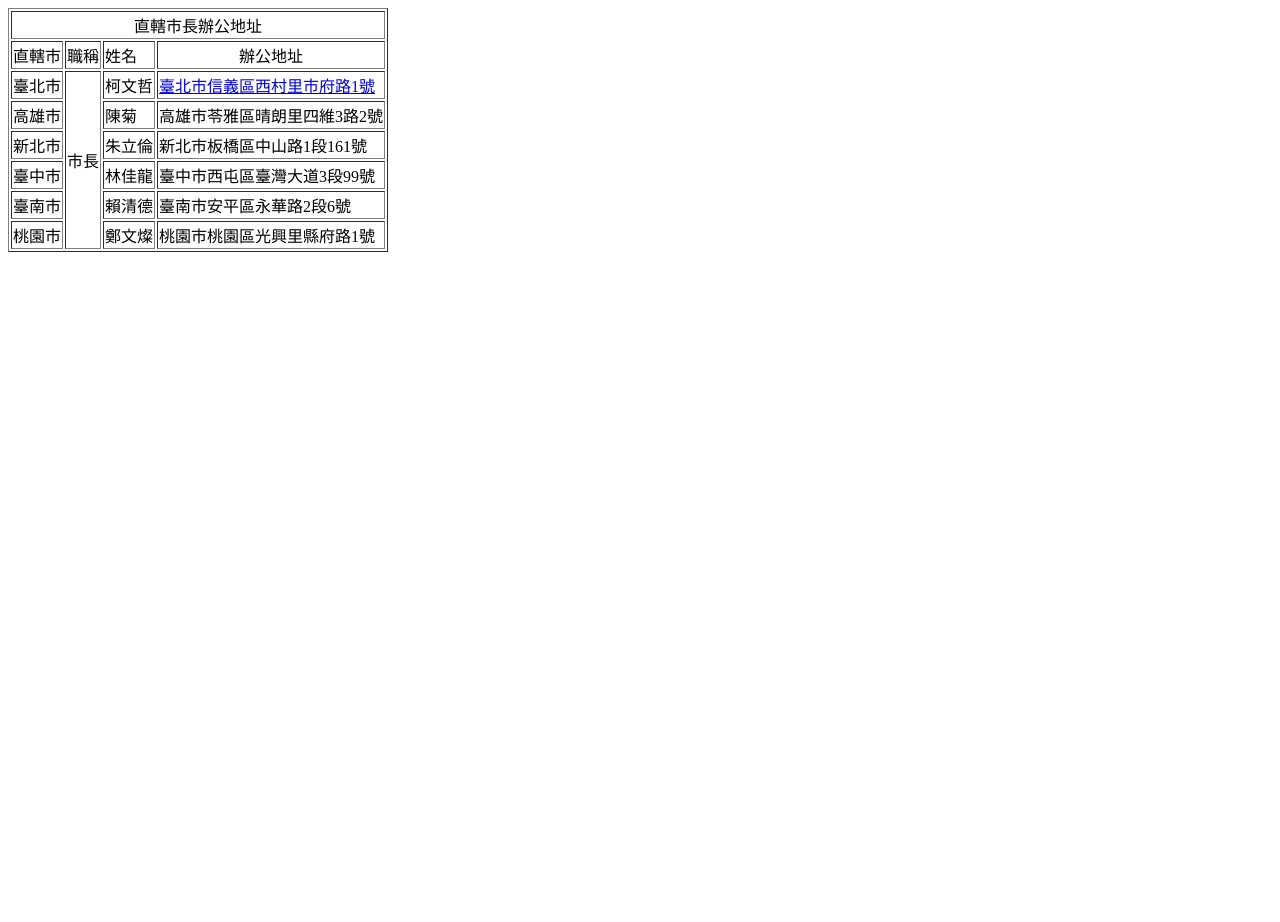
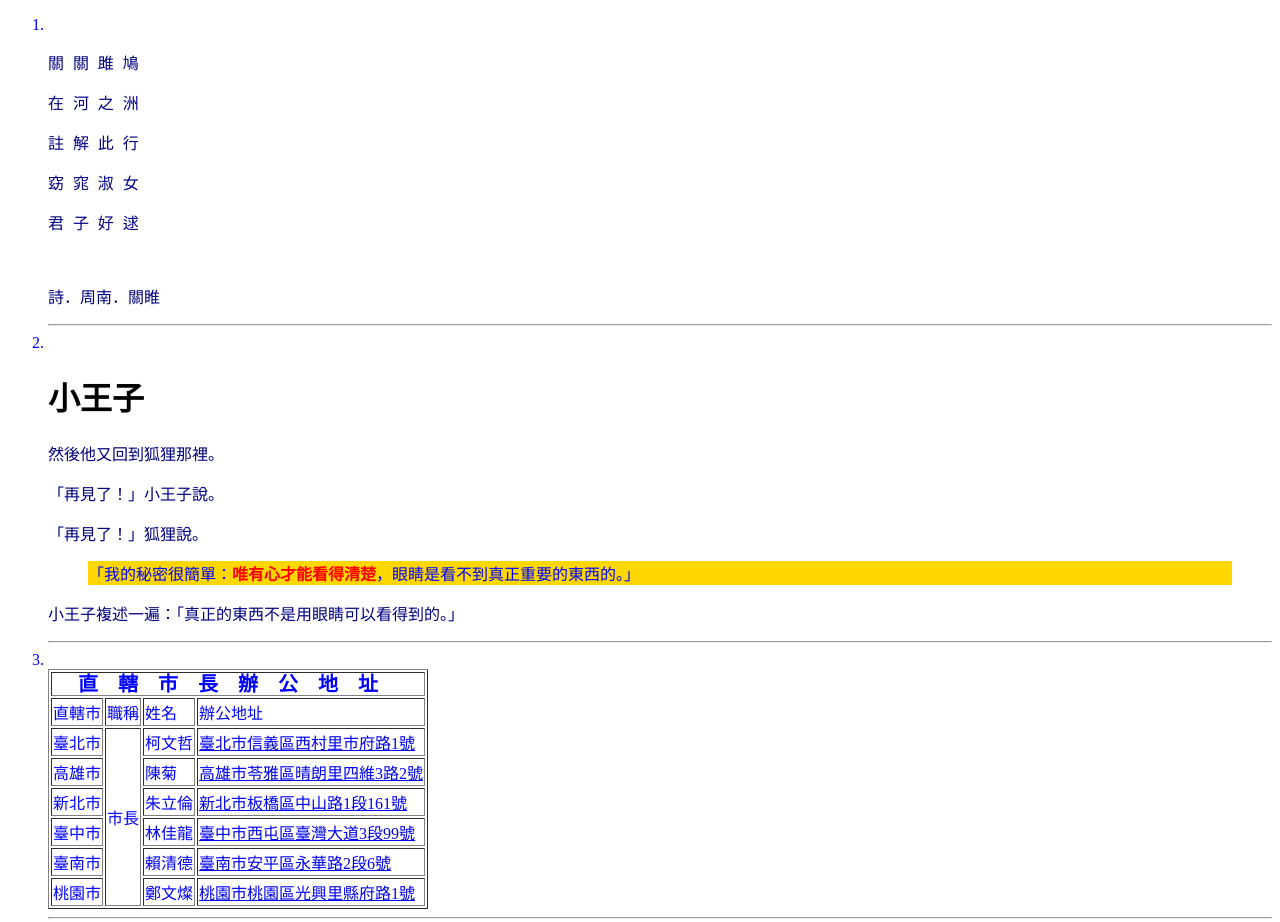
Before and after one commit to windgod1231/homework01, a plain HTML site: page index.html in a window 1280 px wide. Shown: the top 922 px of the page. Before the commit the page ends 800 px from the top, so only its background shows below. Drawn offline with Linux system fonts and the light colour scheme.

Commit message:
Update index.html

```diff
--- a/index.html
+++ b/index.html
@@ -1,42 +1,103 @@
+
+<!doctype html>
+<html>
+<head>
+    <meta charset="UTF-8">
+    <title>Untitled Document</title>
+    <link rel="stylesheet" type="text/css" href="main.css">
+</head>
+
+  <style>
+  body {
+      color: blue;
+      background: #ffffff;
+  }
+
+  blockquote { color: blue ;background-color: gold; }
+  h1 { color: rgba(0,0,0,1); }
+  strong { color: #00f; color: #f00;}
+  p { color: navy }
+  p {
+      font-family: DFKai-SB, BiauKai,arial;
+  }
+
+  td[colspan="4"] {
+      font-size: 20px;
+      font-weight: 900;
+      text-align:center;
+      letter-spacing:1em;
+      line-height: 1em;
+  }
+  </style>
+<body>
+<ol>
+<li>&nbsp;</li>
+<p>關&nbsp;&nbsp;關&nbsp;&nbsp;雎&nbsp;&nbsp;鳩</p>
+        <p>在&nbsp;&nbsp;河&nbsp;&nbsp;之&nbsp;&nbsp;洲</p>
+        <p>註&nbsp;&nbsp;解&nbsp;&nbsp;此&nbsp;&nbsp;行</p>
+        <p>窈&nbsp;&nbsp;窕&nbsp;&nbsp;淑&nbsp;&nbsp;女</p>
+        <p>君&nbsp;&nbsp;子&nbsp;&nbsp;好&nbsp;&nbsp;逑</p><br>
+        <p>詩．周南．關睢</p>
+ <hr>
+<li>&nbsp;</li>
+<h1>小王子</h1>
+<p>然後他又回到狐狸那裡。</p>
+<p>「再見了！」小王子說。</p>
+<p>「再見了！」狐狸說。</p>
+<blockquote>「我的秘密很簡單：<strong>唯有心才能看得清楚</strong>，眼睛是看不到真正重要的東西的。」</blockquote>
+<p>小王子複述一遍：「真正的東西不是用眼睛可以看得到的。」</p>
+
+<hr>
+<li>&nbsp;</li>
 <table border="1">
     <tr>
-    <td colspan=4 align="middle">直轄市長辦公地址</td>
+        <td colspan="4">直轄市長辦公地址</td>
     </tr>
     <tr>
-    <td>直轄市</td>
-    <td>職稱</td>
-    <td>姓名</td>
-    <td align="middle">辦公地址</td>
+        <td>直轄市	</td>
+        <td>職稱	</td>
+        <td>姓名	</td>
+        <td>辦公地址</td>
     </tr>
     <tr>
-    <td>臺北市</td>
-    <td rowspan=6>市長</td>
-    <td>柯文哲</td>
-    <td><a href="https://goo.gl/maps/S2LzSQNhWwo" target="_new">臺北市信義區西村里市府路1號</a></td>
+        <td>臺北市	</td>
+        <td rowspan="6">市長</td>
+        <td>柯文哲	</td>
+        <td><a href="https://goo.gl/maps/TDJr3TK1Wss" target="_blank">臺北市信義區西村里市府路1號</a></td>
     </tr>
     <tr>
         <td>高雄市</td>
-    <td>陳菊</td>
-    <td>高雄市苓雅區晴朗里四維3路2號</td>
+        <td>陳菊	</td>
+        <td><a href="https://goo.gl/maps/C6upDqnxA7L2" target="_new">高雄市苓雅區晴朗里四維3路2號</a></td>
     </tr>
     <tr>
-    <td>新北市</td>
-    <td>朱立倫</td>
-    <td>新北市板橋區中山路1段161號</td>
+        <td>新北市	</td>
+        <td>朱立倫	</td>
+        <td><a href="https://goo.gl/maps/PZTwABXvtwt" target="_self">新北市板橋區中山路1段161號</a></td>
     </tr>
     <tr>
-    <td>臺中市</td>
-    <td>林佳龍</td>
-    <td>臺中市西屯區臺灣大道3段99號</td>
+        <td>臺中市	</td>
+        <td>林佳龍	</td>
+        <td><a href="https://goo.gl/maps/ZPLcESP27NP2" target="_blank">臺中市西屯區臺灣大道3段99號</a></td>
     </tr>
     <tr>
         <td>臺南市</td>
         <td>賴清德</td>
-    <td>臺南市安平區永華路2段6號</td>
+        <td><a href="https://goo.gl/maps/9o7QQyHwgHk" target="_blank">臺南市安平區永華路2段6號</a></td>
     </tr>
     <tr>
         <td>桃園市</td>
         <td>鄭文燦</td>
-    <td>桃園市桃園區光興里縣府路1號</td>
+        <td><a href="https://goo.gl/maps/rZJJKR1GoWn" target="_new">桃園市桃園區光興里縣府路1號</a></td>
     </tr>
 </table>
+
+<hr>
+<li>&nbsp;</li>
+<a href="https://www.google.com/doodles/evidence-of-water-found-on-mars" target="_new">
+<img src="http://www.google.com/logos/doodles/2015/evidence-of-water-found-on-mars-5652760466817024.2-hp2x.gif" alt="在火星上發現⽔水存在的證據" width="300">
+</a>
+</ol>
+
+</body>
+</html>
```
Lines whose indentation alone changed are shown as unchanged.
